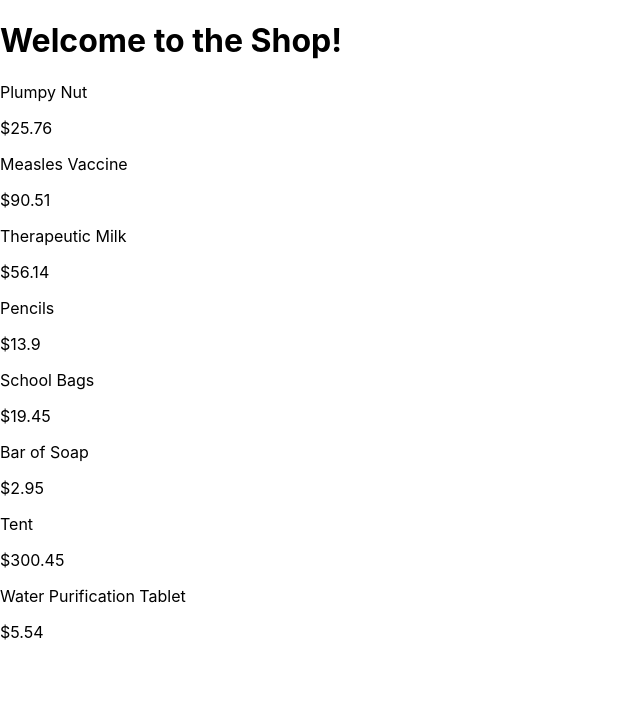
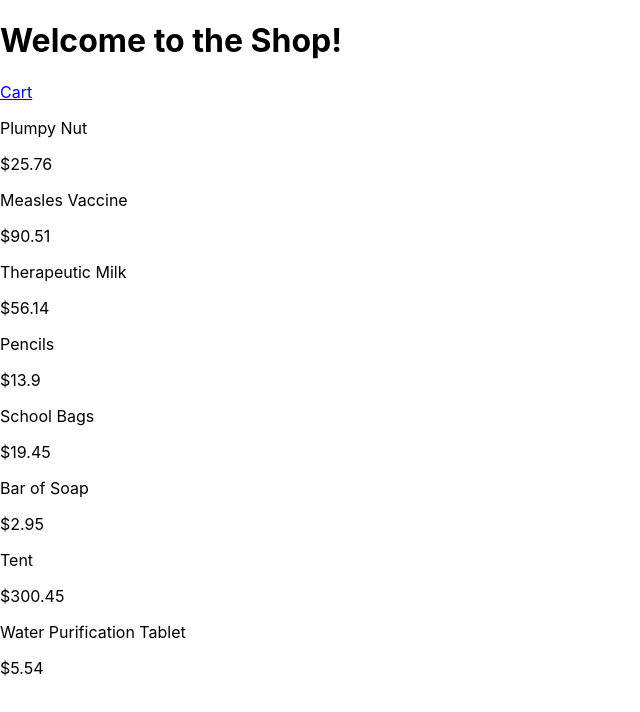
Before and after one commit to cat-cummings/unicef-assessment, a React (Create React App) app: page / in a window 1280 px wide. Shown: the top 712 px of the page, without its empty margins (0-640 px from the left). Built offline with nearby package versions, Linux system fonts and the light colour scheme.

Commit message:
Added navigation to cart and back to list

```diff
--- a/src/Components/Header.tsx
+++ b/src/Components/Header.tsx
@@ -1,10 +1,12 @@
-import React from "react";
+import { useLocation, Link } from "react-router-dom"
 
 function Header() {
+    const location = useLocation()
+
     return(
-        <div>
-            <h1>Welcome to the Shop!</h1>
-            <p></p>
+        <div className='header'>
+            <h1 className="welcome">Welcome to the Shop!</h1>
+            <p className='nav-button'>{location.pathname === '/' ? <Link to='/cart'>Cart</Link> : <Link to='/'>Back</Link>}</p>
         </div>
     )
 }
```
